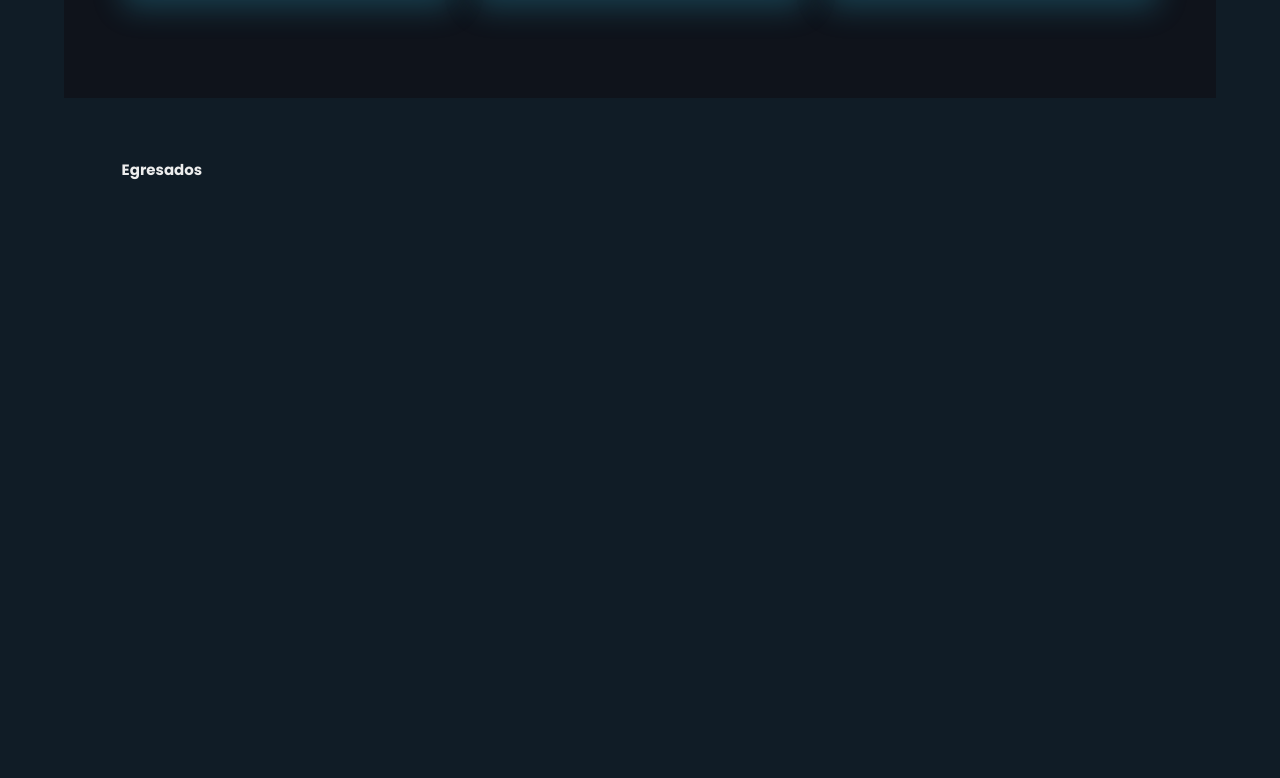
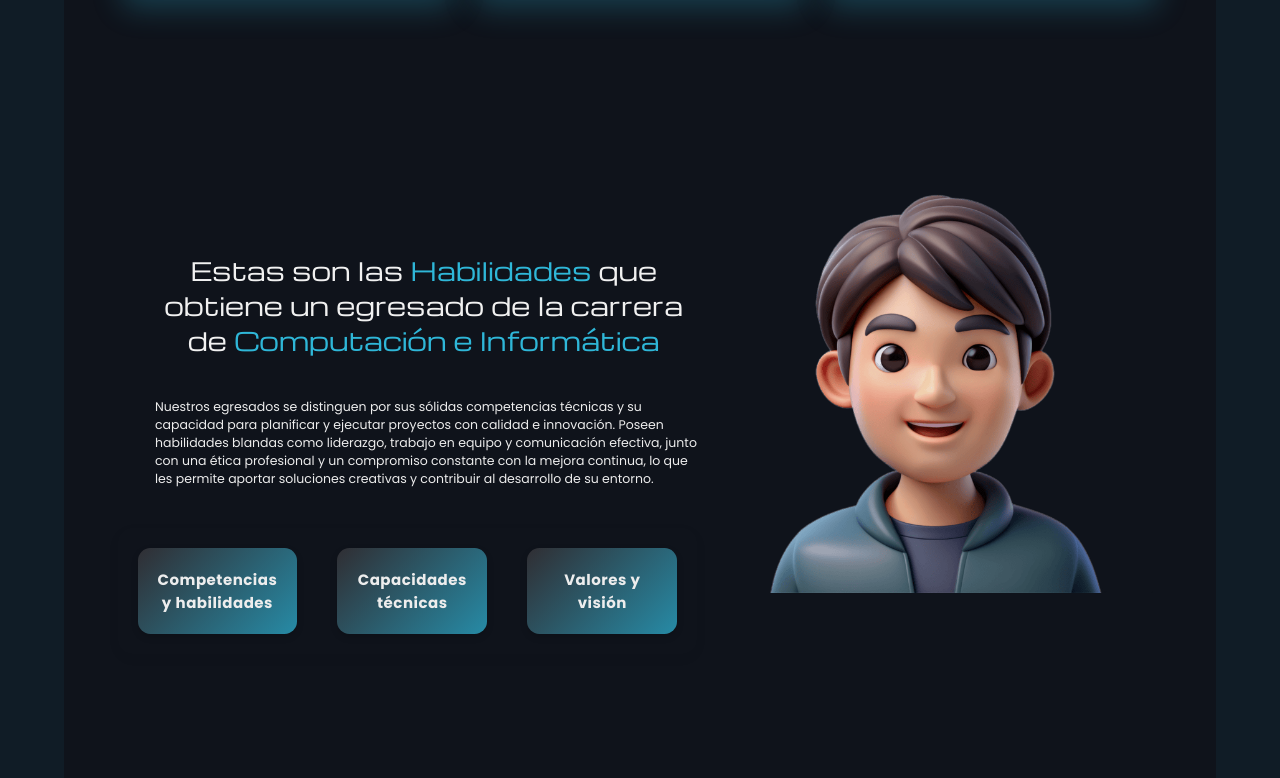
Before and after one commit to wynsley/web-informatica, a React (Vite) app: page / in a window 1280 px wide. Shown: the part 3322-4100 px from the top of the page. Built offline with nearby package versions, Linux system fonts and the light colour scheme.

Commit message:
ADD: Se implemento la parte de egresados, con el dodigo de mi compañero Cesar, aparte de eso se agrego ventanas flotantes para las opciones de las targetas, tambien se hizo el responsivo de dicha sección.

```diff
--- /dev/null
+++ b/src/components/atoms/GraduateCard.jsx
@@ -0,0 +1,9 @@
+import styles from "./GraduateCard.module.css";
+
+export function GraduateCard({ title, onClick }) {
+  return (
+    <div className={styles.cardgrad} onClick={onClick}>
+      <h2>{title}</h2>
+    </div>
+  );
+}
--- /dev/null
+++ b/src/components/atoms/GraduateCard.module.css
@@ -0,0 +1,24 @@
+.cardgrad {
+    min-width: 150px;
+    background: linear-gradient(135deg, #302e33, #2fb6d8bb);
+    padding: 2rem;
+    border-radius: 1.25rem;
+    text-align: center;
+    font-family: 'Poppins', sans-serif;
+    font-weight: 600;
+    box-shadow: 0 3px 7px rgba(0, 0, 0, 0.15);
+    transition: all 0.3s ease;
+    cursor: pointer;
+}
+
+.cardgrad h2 {
+    font-size: 1.5rem;
+    margin: 1;
+    letter-spacing: 0.5px;
+}
+
+.cardgrad:hover {
+    transform: translateY(-8px) scale(1.03);
+    box-shadow: 0 10px 20px rgba(0, 0, 0, 0.2);
+    filter: brightness(1.05);
+}
--- /dev/null
+++ b/src/components/atoms/Modal.jsx
@@ -0,0 +1,18 @@
+import styles from "./Modal.module.css";
+
+export function Modal({ title, text, onClose }) {
+  return (
+    <div className={styles.modalOverlay} onClick={onClose}>
+      <div
+        className={styles.modalContent}
+        onClick={(e) => e.stopPropagation()}
+      >
+        <h2>{title}</h2>
+        <p>{text}</p>
+        <button onClick={onClose} className={styles.closeBtn}>
+          Cerrar
+        </button>
+      </div>
+    </div>
+  );
+}
--- /dev/null
+++ b/src/components/atoms/Modal.module.css
@@ -0,0 +1,60 @@
+.modalOverlay {
+  position: fixed;
+  inset: 0;
+  background-color: rgba(0, 0, 0, 0.7);
+  display: flex;
+  justify-content: center;
+  align-items: center;
+  z-index: 999;
+  backdrop-filter: blur(4px);
+  animation: fadeIn 0.3s ease;
+}
+
+.modalContent {
+  background-color: #1e1e1e;
+  color: white;
+  padding: 2rem;
+  border-radius: 1rem;
+  width: 90%;
+  max-width: 500px;
+  text-align: center;
+  box-shadow: 0 10px 25px rgba(0, 0, 0, 0.4);
+  animation: slideUp 0.4s ease;
+}
+
+.modalContent h2 {
+  font-size: 1.8rem;
+  color: var(--ski-blue-1);
+  margin-bottom: 1rem;
+}
+
+.modalContent p {
+  font-size: 1.05rem;
+  line-height: 1.6;
+  margin-bottom: 2rem;
+}
+
+.closeBtn {
+  background-color: var(--ski-blue-1);
+  border: none;
+  color: white;
+  padding: 0.7rem 1.5rem;
+  border-radius: 0.5rem;
+  font-weight: 600;
+  cursor: pointer;
+  transition: background 0.3s ease;
+}
+
+.closeBtn:hover {
+  background-color: #2ca8c7;
+}
+
+@keyframes fadeIn {
+  from { opacity: 0; }
+  to { opacity: 1; }
+}
+
+@keyframes slideUp {
+  from { transform: translateY(40px); opacity: 0; }
+  to { transform: translateY(0); opacity: 1; }
+}
--- /dev/null
+++ b/src/components/molecules/GraduateCardsList.jsx
@@ -0,0 +1,22 @@
+import { GraduateCard } from "../atoms/GraduateCard";
+import styles from "./GraduateCardsList.module.css";
+
+export function GraduateCardsList({ onSelect }) {
+  const cards = [
+    { key: "competencias", title: "Competencias y habilidades" },
+    { key: "tecnicas", title: "Capacidades técnicas" },
+    { key: "valores", title: "Valores y visión" },
+  ];
+
+  return (
+    <div className={styles.targetgrad}>
+      {cards.map((card) => (
+        <GraduateCard
+          key={card.key}
+          title={card.title}
+          onClick={() => onSelect(card.key)}
+        />
+      ))}
+    </div>
+  );
+}
--- /dev/null
+++ b/src/components/molecules/GraduateCardsList.module.css
@@ -0,0 +1,22 @@
+.targetgrad {
+    display: flex;
+    flex-direction: row;
+    justify-content: center;
+    margin-top: 4rem;
+    align-items: center;
+    gap: 4rem;
+    padding: 2rem;
+    border-radius: 1.5rem;
+    box-shadow: 0 4px 12px rgba(0, 0, 0, 0.05);
+    flex-wrap: nowrap;
+    overflow-x: auto;
+}
+
+@media (max-width: 1024px),
+      (max-width: 768px),
+      (max-width: 480px) {
+  .targetgrad {
+    flex-wrap: wrap;
+    gap: 2rem;
+  }
+}
--- a/src/components/organisms/sectionGraduates.jsx
+++ b/src/components/organisms/sectionGraduates.jsx
@@ -1,9 +1,74 @@
-function Graduates() {
+import { useState } from "react";
+import { GraduateCardsList } from "../molecules/GraduateCardsList";
+import { Modal } from "../atoms/Modal";
+import styles from "./SectionGraduates.module.css";
+
+export function Graduates() {
+  const [modalOpen, setModalOpen] = useState(false);
+  const [selectedCard, setSelectedCard] = useState(null);
+
+  const cardInfo = {
+    competencias: {
+      title: "Competencias y habilidades",
+      text: `El egresado de la carrera de Computación e Informática cuenta con un perfil integral que combina el dominio técnico con la capacidad analítica y la adaptabilidad a nuevas tecnologías.
+        Desarrolla soluciones informáticas efectivas, gestiona proyectos tecnológicos con metodología ágil y mantiene una visión crítica frente a los desafíos del entorno digital.
+        Entre sus competencias destacan la programación estructurada y orientada a objetos, la gestión de bases de datos, el análisis de sistemas y la automatización de procesos empresariales.
+        Asimismo, cultiva habilidades interpersonales como liderazgo, trabajo en equipo y comunicación asertiva, esenciales para desenvolverse en entornos colaborativos.`,
+    },
+    tecnicas: {
+      title: "Capacidades técnicas",
+      text:  `El egresado domina diversas herramientas, lenguajes y entornos tecnológicos que le permiten adaptarse a los requerimientos del mercado laboral actual.
+        Posee experiencia en el desarrollo de software web, móvil y de escritorio, así como en la administración de sistemas operativos, redes y servidores.
+        También está capacitado en el manejo de bases de datos relacionales y no relacionales, implementación de medidas de seguridad informática, y soporte técnico a infraestructuras de hardware y software.
+        Su formación le permite integrarse en equipos multidisciplinarios para diseñar, construir y mantener soluciones tecnológicas innovadoras, eficientes y seguras.`,
+    },
+    valores: {
+      title: "Valores y visión",
+      text: `El egresado se distingue por su integridad, ética profesional y compromiso con la mejora continua.
+        En su desempeño profesional, promueve la transparencia, la responsabilidad social y la innovación tecnológica al servicio de la comunidad.
+        Tiene una visión orientada al futuro y al desarrollo sostenible, buscando siempre contribuir con soluciones que generen impacto positivo.
+        La empatía, el respeto y la colaboración son principios que guían su labor, fomentando un entorno de trabajo armónico y productivo.
+        Además, mantiene una actitud abierta al aprendizaje constante, adaptándose a los cambios tecnológicos con resiliencia y creatividad.`,
+    },
+  };
+
+  const handleSelect = (key) => {
+    setSelectedCard(cardInfo[key]);
+    setModalOpen(true);
+  };
+
   return (
-    <section id="graduates">
-      <h2>Egresados</h2>
+    <section id="graduates" className={styles.graduates}>
+      <div className={styles.infograd}>
+        <h2 className={styles.titlegrad}>
+          Estas son las <span className={styles.habilidades}>Habilidades</span>{" "}
+          que obtiene un egresado de la carrera de{" "}
+          <span className={styles.habilidades}>Computación e Informática</span>
+        </h2>
+
+        <p className={styles.parafgrad}>
+          Nuestros egresados se distinguen por sus sólidas competencias técnicas
+          y su capacidad para planificar y ejecutar proyectos con calidad e
+          innovación. Poseen habilidades blandas como liderazgo, trabajo en
+          equipo y comunicación efectiva, junto con una ética profesional y un
+          compromiso constante con la mejora continua, lo que les permite
+          aportar soluciones creativas y contribuir al desarrollo de su entorno.
+        </p>
+
+        <GraduateCardsList onSelect={handleSelect} />
+      </div>
+
+      <div>
+        <img src="/EGRESADO.png" alt="Egresado" className={styles.imggradu} />
+      </div>
+
+      {modalOpen && (
+        <Modal
+          title={selectedCard.title}
+          text={selectedCard.text}
+          onClose={() => setModalOpen(false)}
+        />
+      )}
     </section>
   );
 }
-
-export { Graduates };
--- /dev/null
+++ b/src/components/organisms/sectionGraduates.module.css
@@ -0,0 +1,69 @@
+.graduates {
+    display: flex;
+    background-color: var(--bg-courss);
+    justify-content: center;
+}
+
+.infograd {
+    margin: 2rem;
+}
+
+.titlegrad {
+  margin-top: 3em;
+    font-size: 2.5rem;
+    font-weight: 700;
+    text-align: center;
+    color: #f1f1f1ff;
+    font-family: "Michroma", sans-serif;
+    margin-bottom: 1.5rem;
+    line-height: 1.4;
+    margin-left: 1.3em;
+}
+
+.habilidades {
+    color: var(--ski-blue-1);
+    font-family: "Michroma";
+}
+
+.parafgrad {
+    margin-top: 4rem;
+    font-size: 1.25em;
+    margin-left: 3em;
+}
+
+.imggradu {
+    width: 34vw;
+    height: auto;
+    margin-right: 3em;
+}
+
+/* RESPONSIVE */
+@media (max-width: 1024px),
+       (max-width: 768px),
+       (max-width: 480px) {
+  .graduates {
+    flex-direction: column;
+    align-items: center;
+    text-align: center;
+    padding: 2rem;
+  }
+
+  .infograd {
+    margin: 4rem 2rem;
+    gap: 5rem;
+  }
+
+  .titlegrad {
+    font-size: 2rem;
+    margin-left: 0;
+  }
+
+  .parafgrad {
+    margin: 2rem auto;
+    font-size: 1.1em;
+  }
+
+  .imggradu {
+    width: 50vw;
+  }
+}
```
Also changed, not shown: public/EGRESADO.png (added).
